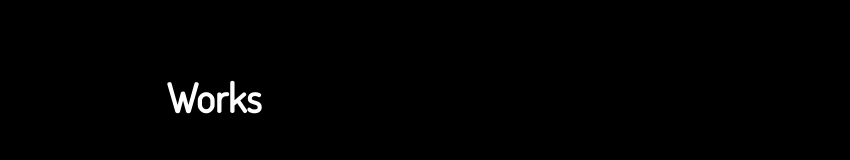
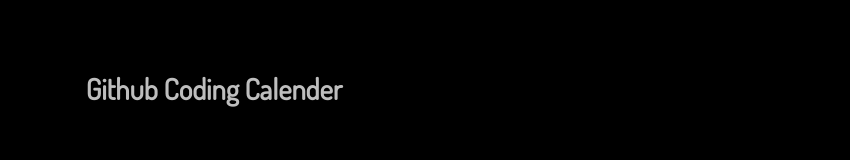
Before and after one commit to KenTauchi/portfolio-react, a React (Create React App) app: page / in a window 1280 px wide. Shown: the part 778-938 px from the top of the page, without its empty margins (426-1276 px from the left). Built offline with nearby package versions, Linux system fonts and the light colour scheme.

Commit message:
hide github calender due to the library bug

```diff
--- a/src/App.js
+++ b/src/App.js
@@ -19,7 +19,7 @@
       <Header />
       <Contact />
       <WelcomeText />
-      {/* <GitHubBar /> */}
+      <GitHubBar />
       <Works />
       <Abouts />
       <TechMobile />
```
Also changed, not shown: 1 other file (tests, documents, lock files or other folders).
